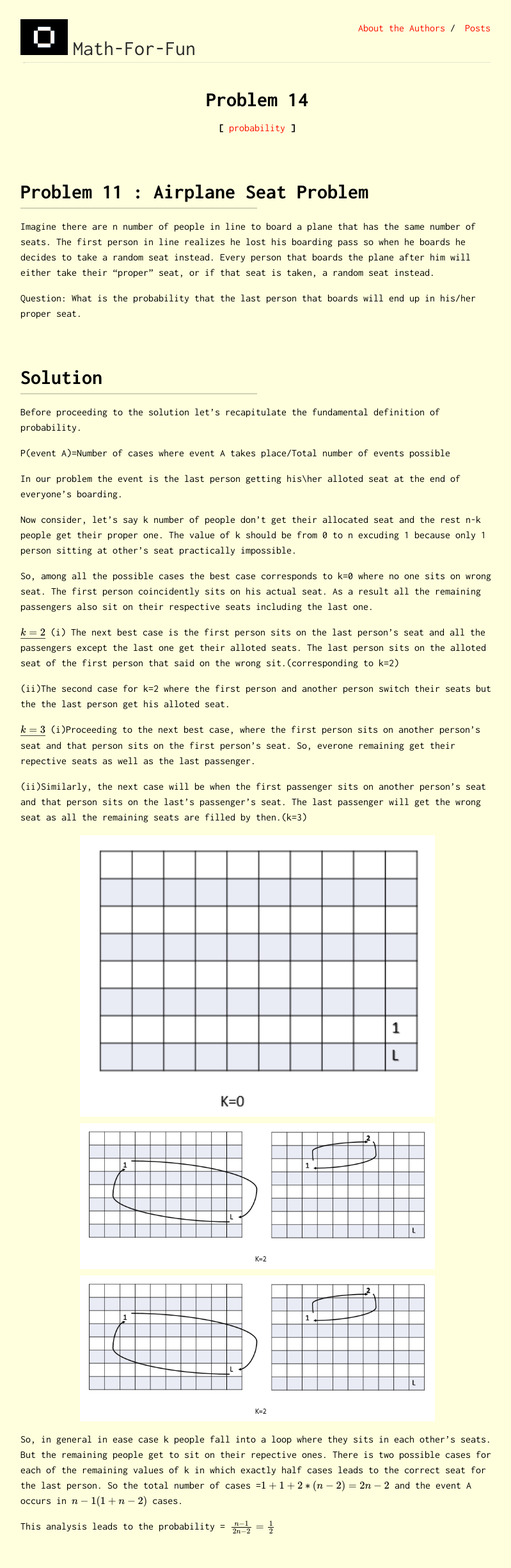
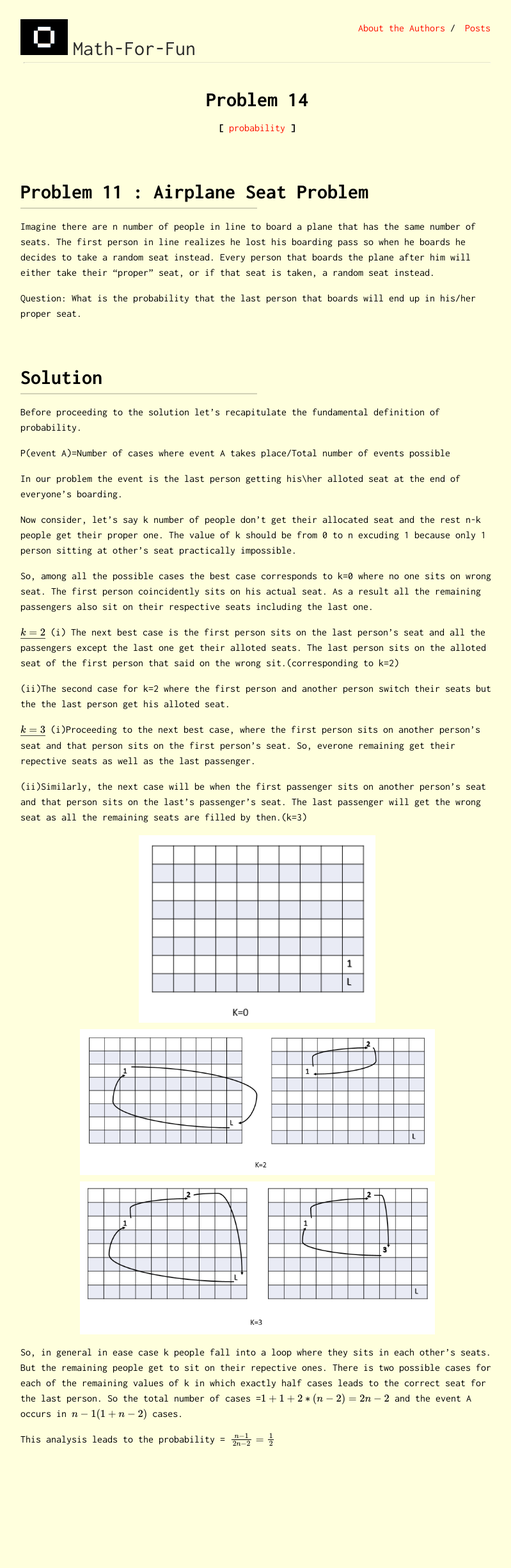
Before and after one commit to Oscuro-Phoenix/math-for-fun, a Jekyll site: the page built from _posts/2021-06-01-Problem-14.md, in a window 1280 px wide. Shown: the whole page at 64% size, without its empty margins (238-1037 px from the left). Built offline with Jekyll 4.4.1, drawn with Linux system fonts in a browser that asks for light colours; formulas are drawn with MathJax 3; after the commit the page ends 2313 px from its top, so only the background shows below that.

Commit message:
Update 2021-06-01-Problem-14.md

```diff
--- a/_posts/2021-06-01-Problem-14.md
+++ b/_posts/2021-06-01-Problem-14.md
@@ -32,9 +32,9 @@ $$\underline{k=3} \\$$
 
 (ii)Similarly, the next case will be when the first passenger sits on another person's seat and that person sits on the last's passenger's seat. The last passenger will get the wrong seat as all the remaining seats are filled by then.(k=3)
 
-<center><img style=" display: block; margin-left: auto; margin-right: auto;width: 75%;" src="../assets/Prob14_fig1.PNG"></center>
+<center><img style=" display: block; margin-left: auto; margin-right: auto;width: 50%;" src="../assets/Prob14_fig1.PNG"></center>
 <center><img style=" display: block; margin-left: auto; margin-right: auto;width: 75%;" src="../assets/Prob14_fig2.PNG"></center>
-<center><img style=" display: block; margin-left: auto; margin-right: auto;width: 75%;" src="../assets/Prob14_fig2.PNG"></center>
+<center><img style=" display: block; margin-left: auto; margin-right: auto;width: 75%;" src="../assets/Prob14_fig3.PNG"></center>
 
 So, in general in ease case k people fall into a loop where they sits in each other's seats. But the remaining people get to sit on their repective ones. There is two possible cases for each of the remaining values of k in which exactly half cases leads to the correct seat for the last person. So the total number of cases =$$1+1+2*(n-2)=2n-2$$ and the event A occurs in $$n-1(1+n-2)$$ cases.
 
```
